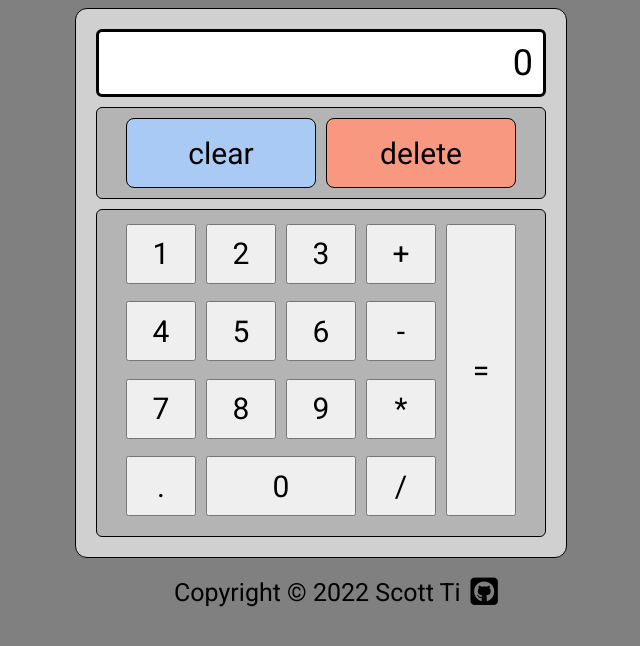
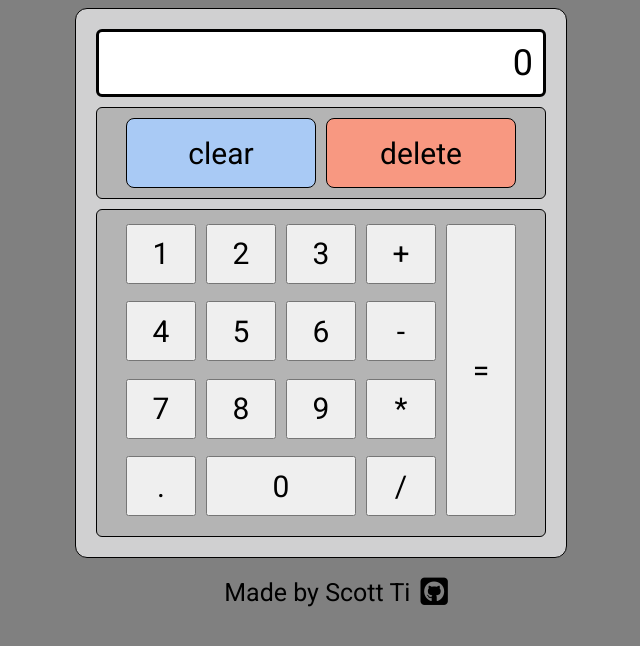
Before and after one commit to scottti312/calculator, a plain HTML site: page index.html in a window 1280 px wide. Shown: the top 646 px of the page, without its empty margins (319-959 px from the left). Drawn offline with Linux system fonts and the light colour scheme.

Commit message:
Remove copyright

```diff
--- a/index.html
+++ b/index.html
@@ -44,7 +44,7 @@
       </div>
     </div>
   </div>
-  <div class="footer">Copyright © 2022 Scott Ti
+  <div class="footer">Made by Scott Ti
     <a href="https://github.com/scottti312/calculator"><i class="fa-brands fa-github-square fa-lg"></i></a>
   </div>
 
```
